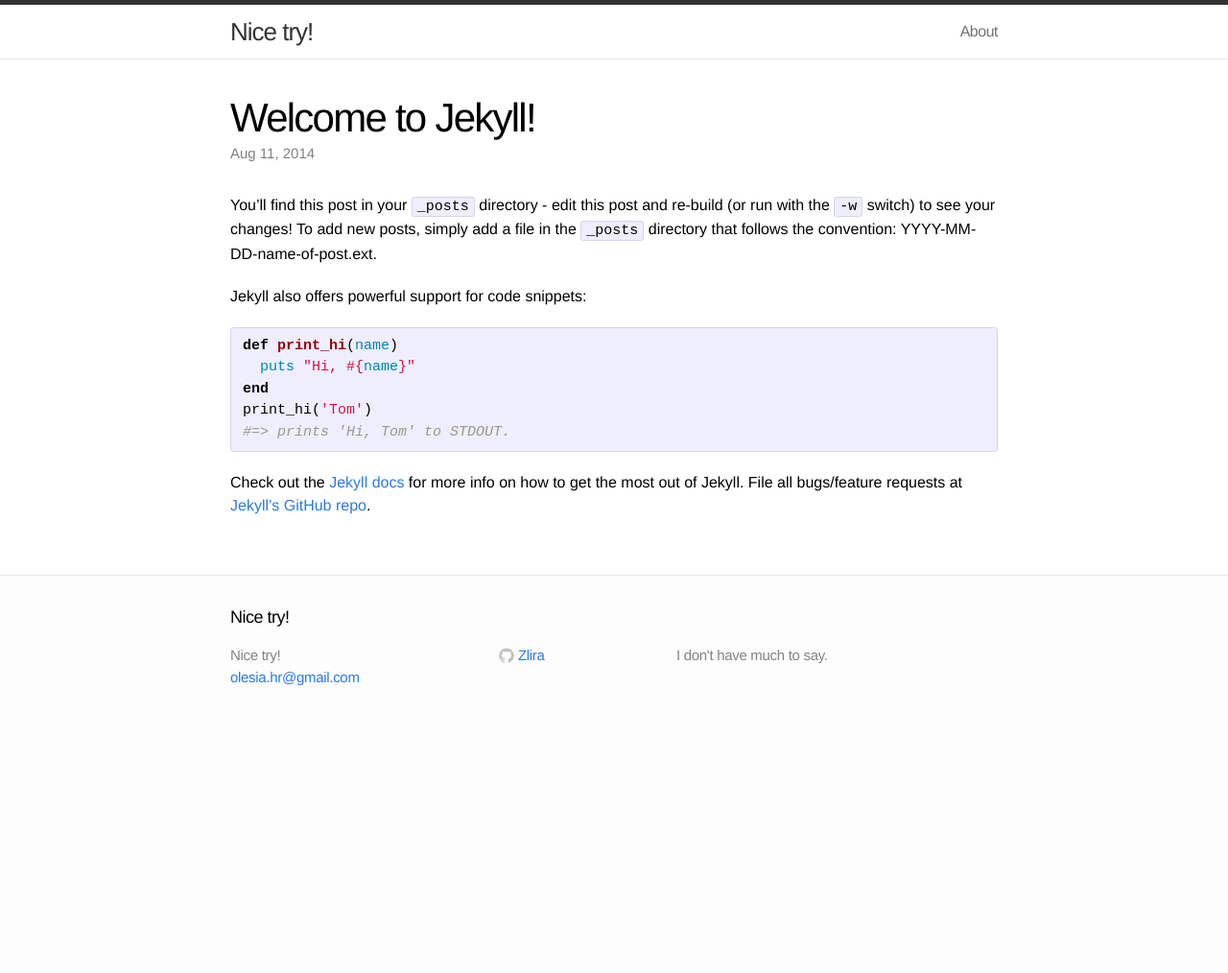
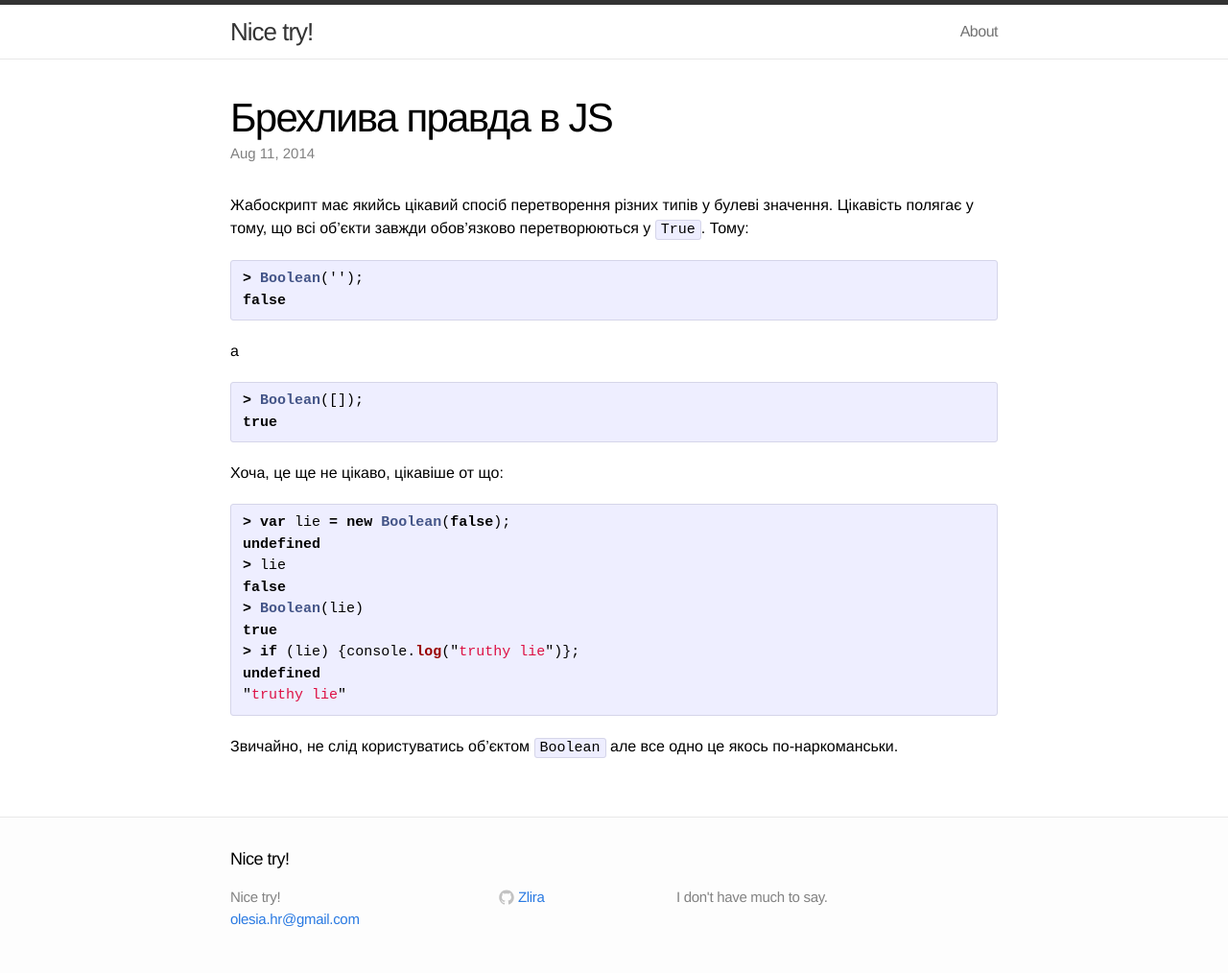
Before and after one commit to Zlira/Zlira.github.io, a Jekyll site: the page built from _posts/2014-08-11-welcome-to-jekyll.markdown, in a window 1280 px wide. Shown: the whole page at 96% size. Built offline with Jekyll 4.4.1, drawn with Linux system fonts in a browser that asks for light colours; before the commit the page ends 900 px from its top, so only the background shows below that.

Commit message:
First post

```diff
--- a/_posts/2014-08-11-welcome-to-jekyll.markdown
+++ b/_posts/2014-08-11-welcome-to-jekyll.markdown
@@ -1,24 +1,36 @@
 ---
 layout: post
-title:  "Welcome to Jekyll!"
+title:  "Брехлива правда в JS"
 date:   2014-08-11 22:07:32
-categories: jekyll update
 ---
 
-You'll find this post in your `_posts` directory - edit this post and re-build (or run with the `-w` switch) to see your changes!
-To add new posts, simply add a file in the `_posts` directory that follows the convention: YYYY-MM-DD-name-of-post.ext.
+Жабоскрипт має якийсь цікавий спосіб перетворення різних типів у булеві значення.
+Цікавість полягає у тому, що всі об'єкти завжди обов'язково перетворюються у `True`.
+Тому:
 
-Jekyll also offers powerful support for code snippets:
-
-{% highlight ruby %}
-def print_hi(name)
-  puts "Hi, #{name}"
-end
-print_hi('Tom')
-#=> prints 'Hi, Tom' to STDOUT.
+{% highlight javascript %}
+> Boolean('');
+false
 {% endhighlight %}
 
-Check out the [Jekyll docs][jekyll] for more info on how to get the most out of Jekyll. File all bugs/feature requests at [Jekyll's GitHub repo][jekyll-gh].
+а
+{% highlight javascript %}
+> Boolean([]);
+true
+{% endhighlight %}
 
-[jekyll-gh]: https://github.com/jekyll/jekyll
-[jekyll]:    http://jekyllrb.com
+Хоча, це ще не цікаво, цікавіше от що:
+
+{% highlight javascript %}
+> var lie = new Boolean(false);
+undefined
+> lie
+false
+> Boolean(lie)
+true
+> if (lie) {console.log("truthy lie")};
+undefined
+"truthy lie"
+{% endhighlight %}
+
+Звичайно, не слід користуватись об'єктом `Boolean` але все одно це якось по-наркоманськи.
```
